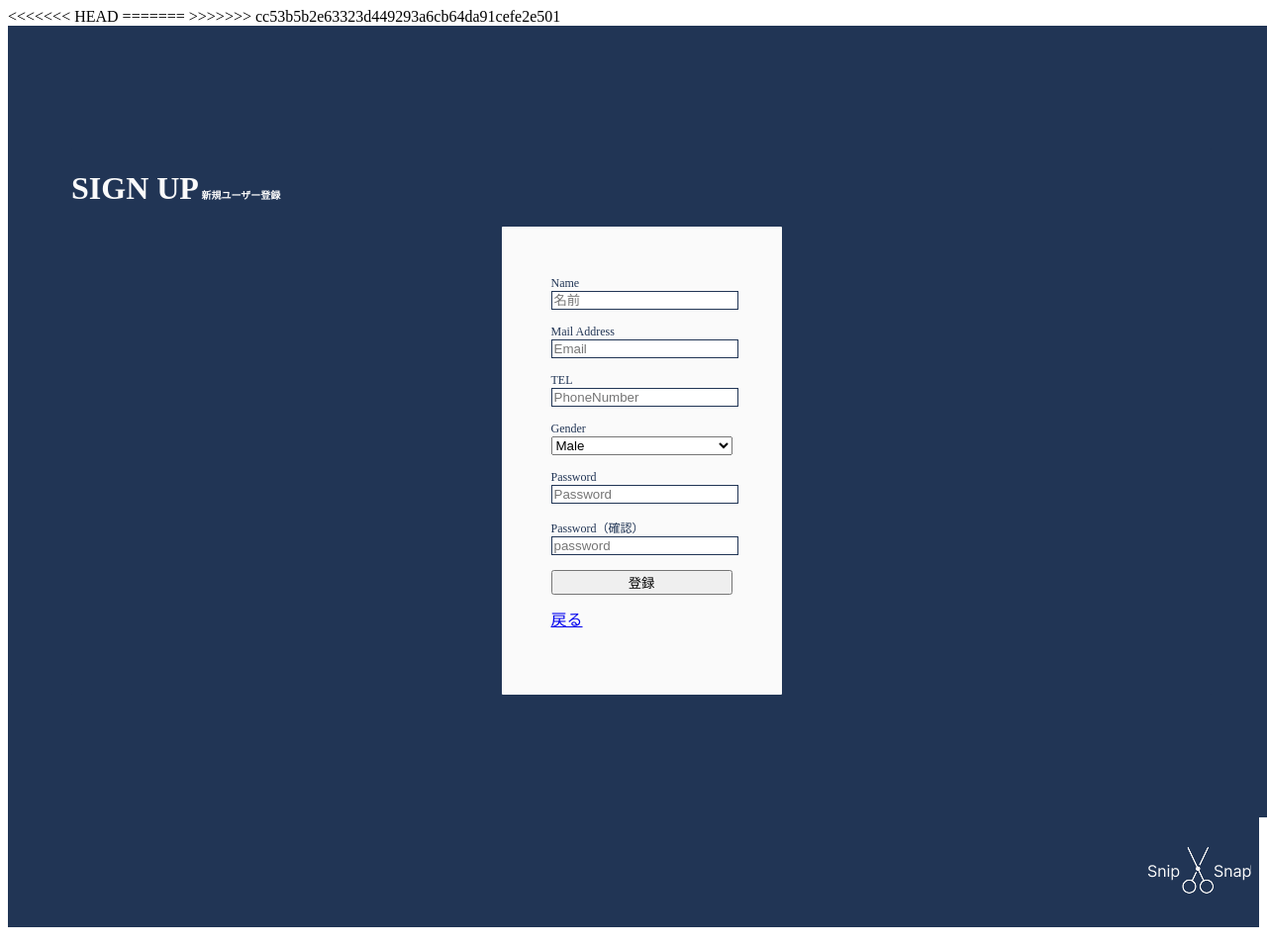
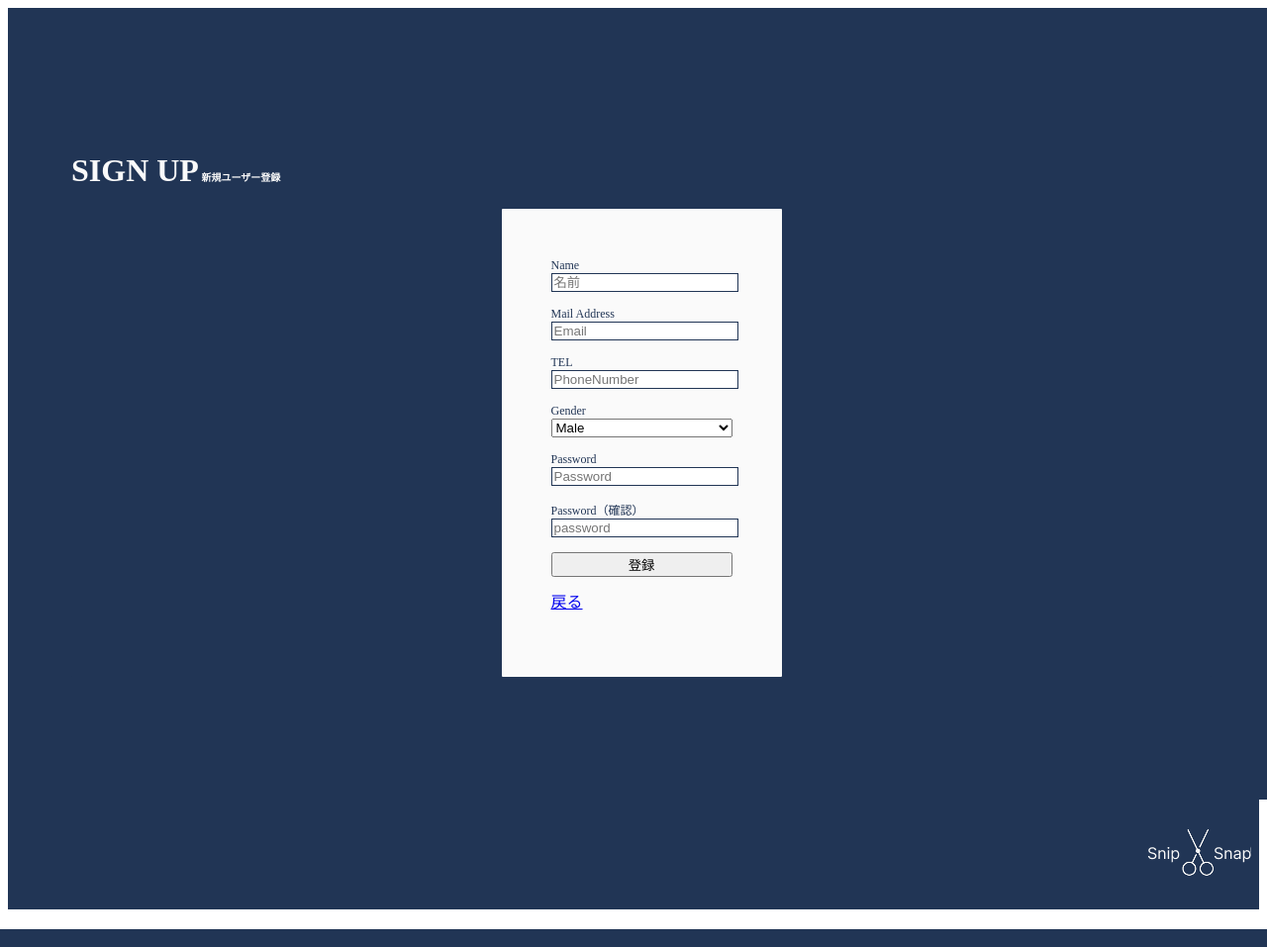
Before and after one commit to J-Team-2025-Winter/J-Team-2025-Winter, a Flask app: page /signup in a window 1280 px wide. Shown: the whole page at 99% size. Run offline with Flask 2, Linux system fonts and the light colour scheme.

Commit message:
base修正

```diff
--- a/ChatApp/templates/auth/base.html
+++ b/ChatApp/templates/auth/base.html
@@ -6,12 +6,7 @@
     <meta name="viewport" content="width=device-width, initial-scale=1.0" />
 
     {% block title %}{% endblock %}
-<<<<<<< HEAD
-    <link rel="icon" href="../static/img/favicon.ico" />
-    <link rel="stylesheet" href="{{ url_for('static', filename='/css/auth.css') }}">
-=======
     <link rel="stylesheet" href="{{ url_for('static', filename='/css/auth.css')}}">
->>>>>>> cc53b5b2e63323d449293a6cb64da91cefe2e501
     <link rel="preconnect" href="https://fonts.googleapis.com">
     <link rel="preconnect" href="https://fonts.gstatic.com" crossorigin>
     <link href="https://fonts.googleapis.com/css2?family=Noto+Sans+JP:wght@100..900&display=swap" rel="stylesheet">
```
Also changed, not shown: ChatApp/templates/error/404.html (+11 -0 lines).
